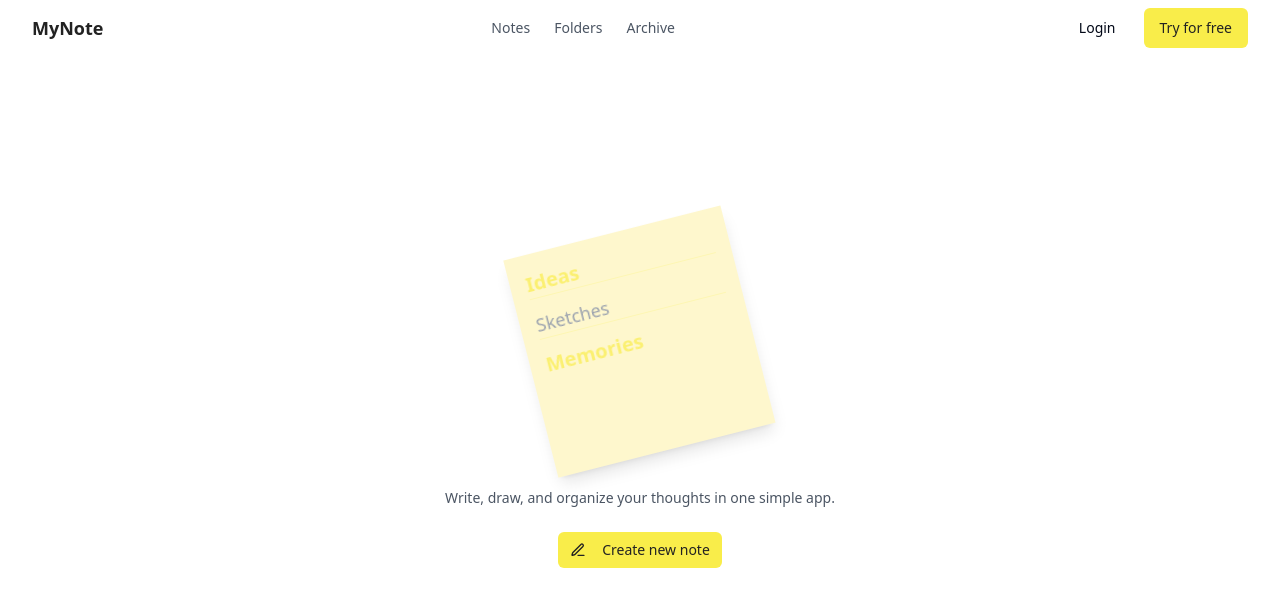
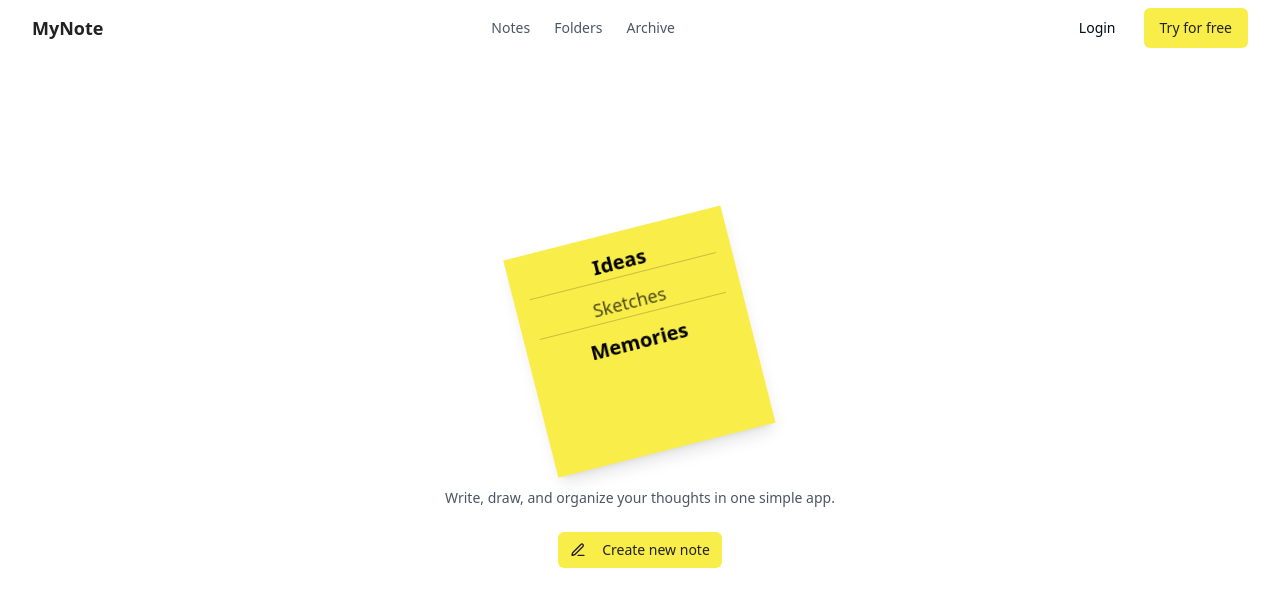
Before and after one commit to M3Sides/radiant-site-sculptor-74, a React (Vite) app: page / in a window 1280 px wide. Shown: the top 606 px of the page. Built offline with nearby package versions, Linux system fonts and the light colour scheme.

Commit message:
Update note card styles
Changed the note card background color to #f9ed4a and centered the foreground text with a black color. Added an SVG graphic in the top right corner of the note, using the same primary color.
[skip gpt_engineer]

```diff
--- a/src/components/Hero.tsx
+++ b/src/components/Hero.tsx
@@ -5,10 +5,17 @@ const Hero = () => {
   return (
     <div className="min-h-screen flex flex-col items-center justify-center px-4 sm:px-6 lg:px-8">
       <div className="relative w-56 h-56 mb-8">
-        <div className="absolute inset-0 bg-note-yellow shadow-lg transform -rotate-12 animate-note-bounce">
-          <div className="p-4 text-primary/70">
-            <p className="font-bold text-xl mb-3 border-b border-primary/20">Ideas</p>
-            <p className="text-gray-400 text-lg mb-3 border-b border-primary/20">Sketches</p>
+        <div className="absolute inset-0 bg-[#f9ed4a] shadow-lg transform -rotate-12 animate-note-bounce">
+          <div className="absolute top-2 right-2">
+            <svg className="w-8 h-auto text-[#f9ed4a]" width="121" height="135" viewBox="0 0 121 135" fill="none" xmlns="http://www.w3.org/2000/svg">
+              <path d="M5 16.4754C11.7688 27.4499 21.2452 57.3224 5 89.0164" stroke="currentColor" strokeWidth="10" strokeLinecap="round"></path>
+              <path d="M33.6761 112.104C44.6984 98.1239 74.2618 57.6776 83.4821 5" stroke="currentColor" strokeWidth="10" strokeLinecap="round"></path>
+              <path d="M50.5525 130C68.2064 127.495 110.731 117.541 116 78.0874" stroke="currentColor" strokeWidth="10" strokeLinecap="round"></path>
+            </svg>
+          </div>
+          <div className="p-4 text-black text-center">
+            <p className="font-bold text-xl mb-3 border-b border-black/20">Ideas</p>
+            <p className="text-black/70 text-lg mb-3 border-b border-black/20">Sketches</p>
             <p className="font-bold text-xl mb-3">Memories</p>
           </div>
         </div>
```
